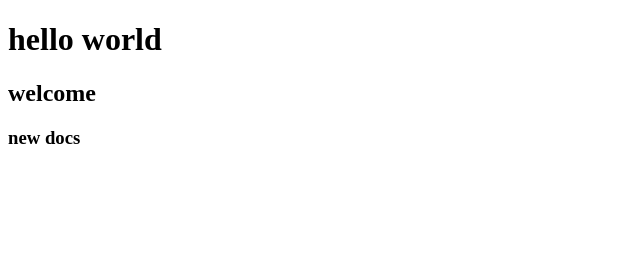
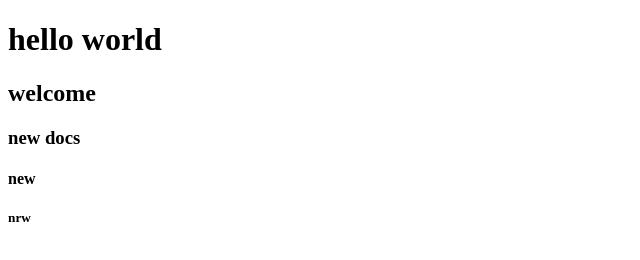
Before and after one commit to Mitalisrivastava123/mitalisrirepo, a plain HTML site: page index.htm in a window 1280 px wide. Shown: the full height of the page, 0-640 px from the left. Drawn offline with Linux system fonts and the light colour scheme.

Commit message:
new commit

```diff
--- a/index.htm
+++ b/index.htm
@@ -10,5 +10,7 @@
     <h1> hello world</h1>
     <h2>welcome</h2>
     <h3>new docs</h3>
+    <h4>new</h4>
+    <h5>nrw</h5>
 </body>
 </html>
```
